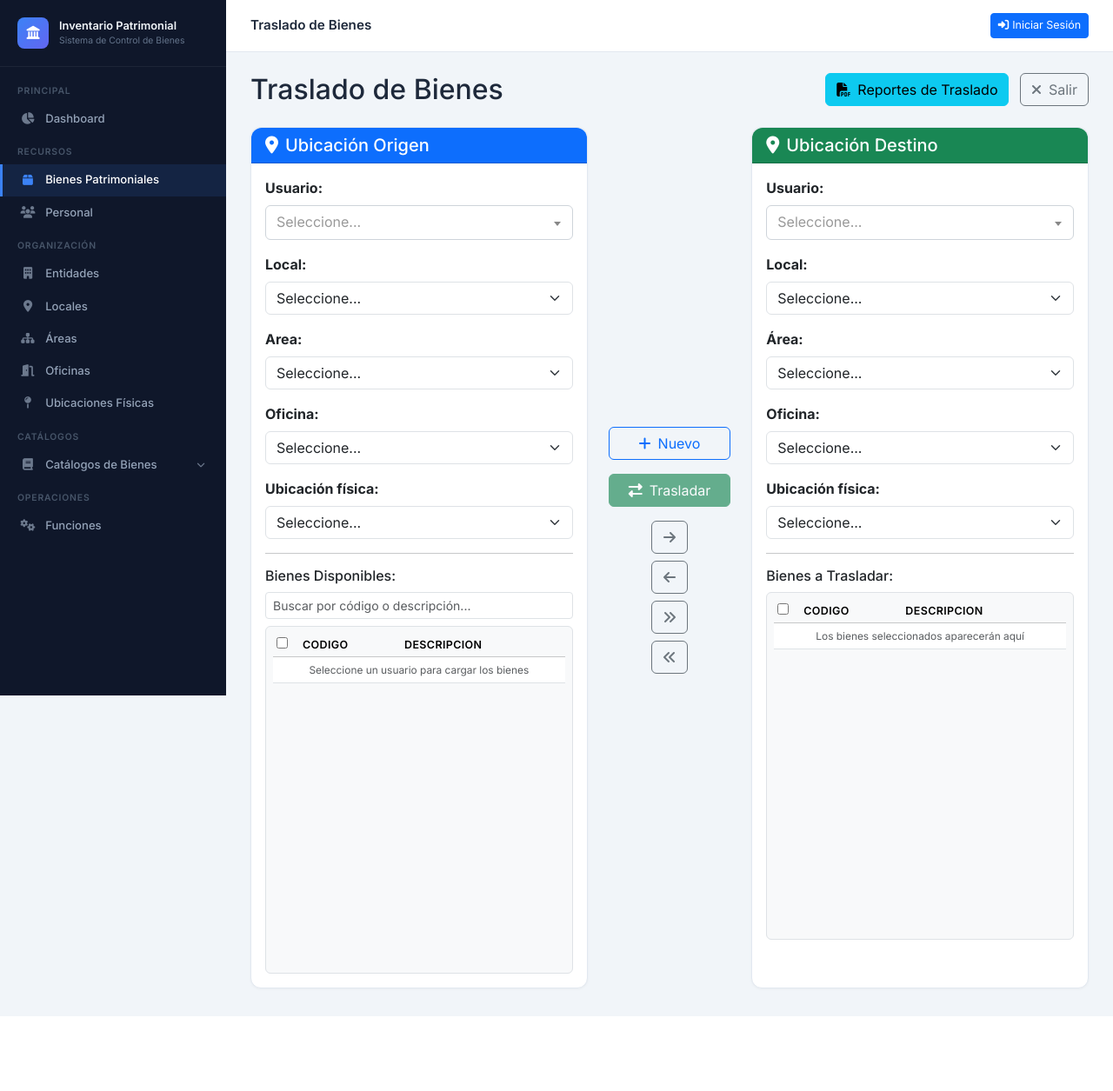
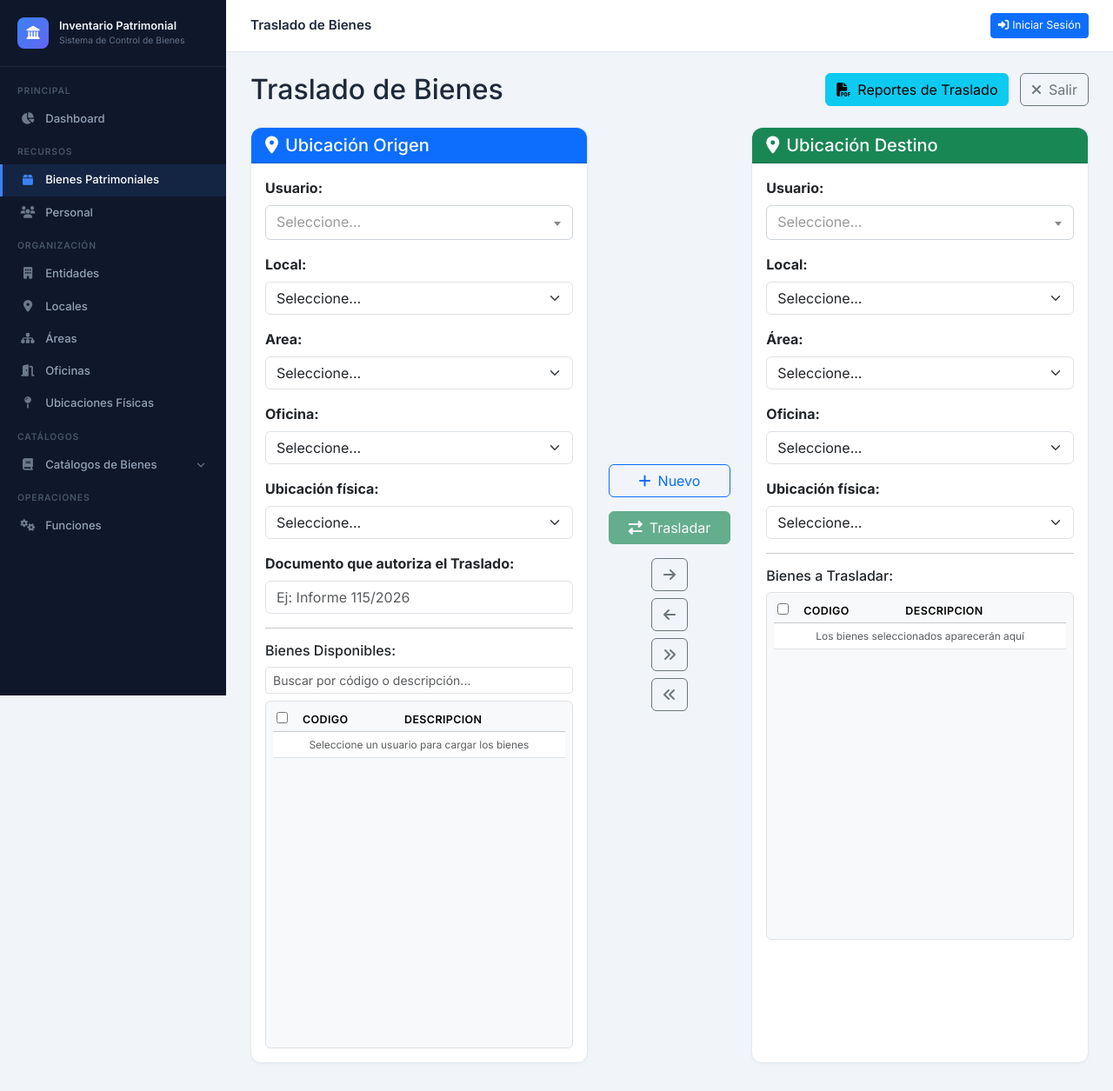
Before and after one commit to escobedocarrascodiego/Inventario_MDJLBYR, a Django app: page /funciones/traslado-bienes/ in a window 1280 px wide. Shown: the whole page at 87% size. Before the commit the page ends 1169 px from the top, so only its background shows below. Run offline with Django 5.2, Linux system fonts and the light colour scheme; data that the repository does not hold is empty; some libraries are stand-ins or nearby versions.

Commit message:
Implementación de campo "documento_autoriza" en el modelo TrasladoBien y su integración en las vistas y formularios. Se actualizó la interfaz para permitir la entrada de este dato y se reflejó en los reportes y la administración de traslados.

```diff
--- a/apps/traslados/admin.py
+++ b/apps/traslados/admin.py
@@ -4,8 +4,8 @@ from .models import TrasladoBien
 
 @admin.register(TrasladoBien)
 class TrasladoBienAdmin(admin.ModelAdmin):
-    list_display = ('bien', 'usuario_origen', 'usuario_destino', 'fecha_traslado')
+    list_display = ('bien', 'usuario_origen', 'usuario_destino', 'documento_autoriza', 'fecha_traslado')
     list_filter = ('fecha_traslado', 'local_origen', 'local_destino')
-    search_fields = ('bien__codigo_patrimonial', 'usuario_origen__apellidos', 'usuario_destino__apellidos')
+    search_fields = ('bien__codigo_patrimonial', 'usuario_origen__apellidos', 'usuario_destino__apellidos', 'documento_autoriza')
     readonly_fields = ('fecha_traslado',)
     date_hierarchy = 'fecha_traslado'
--- a/apps/traslados/models.py
+++ b/apps/traslados/models.py
@@ -24,6 +24,9 @@ class TrasladoBien(models.Model):
     area_destino = models.ForeignKey('organizacion.Area', on_delete=models.PROTECT, related_name='traslados_destino', null=True, blank=True, verbose_name="Área Destino")
     oficina_destino = models.ForeignKey('organizacion.Oficina', on_delete=models.PROTECT, related_name='traslados_destino', null=True, blank=True, verbose_name="Oficina Destino")
     ubicacion_destino = models.ForeignKey('organizacion.UbicacionFisica', on_delete=models.PROTECT, related_name='traslados_destino_ubicacion', null=True, blank=True, verbose_name="Ubicación Física Destino")
+
+    # Documento que autoriza el traslado (Informe, Memorando, etc.)
+    documento_autoriza = models.CharField(max_length=255, blank=True, null=True, verbose_name="Documento que autoriza el Traslado")
 
     # Auditoría
     fecha_traslado = models.DateTimeField(auto_now_add=True, verbose_name="Fecha de Traslado")
--- a/apps/traslados/views.py
+++ b/apps/traslados/views.py
@@ -413,6 +413,7 @@ def ejecutar_traslado(request):
         area_destino_id = data.get('area_destino_id')
         oficina_destino_id = data.get('oficina_destino_id')
         ubicacion_destino_id = data.get('ubicacion_destino_id')
+        documento_autoriza = (data.get('documento_autoriza') or '').strip()
         observaciones = data.get('observaciones', '')
 
         if not bienes_ids:
@@ -458,6 +459,7 @@ def ejecutar_traslado(request):
                     area_destino=area_destino,
                     oficina_destino=oficina_destino,
                     ubicacion_destino=ubicacion_destino,
+                    documento_autoriza=documento_autoriza,
                     observaciones=observaciones
                 )
                 # Forzar el mismo timestamp para todo el lote
@@ -564,6 +566,7 @@ def generar_reporte_asignacion_traslado(request, traslado_id):
 
     context = {
         'entidad_nombre': entidad_nombre,
+        'documento_autoriza': traslado.documento_autoriza or '',
         'fecha': fecha_traslado_str,
         'nombres_completos_origen': nombres_completos_origen,
         'dni_origen': dni_origen,
--- a/templates/ficha-limpia.html
+++ b/templates/ficha-limpia.html
@@ -280,6 +280,9 @@
         <td style="text-align: left;">
             <strong>ENTIDAD U ORGANIZACIÓN DE LA ENTIDAD:</strong><br>
             {{ entidad_nombre|default:"Municipalidad Distrital de José Luis Bustamante y Rivero" }}
+            <br>
+            <strong>DOCUMENTO QUE AUTORIZA EL TRASLADO:</strong>
+            {{ documento_autoriza|default:"-" }}
         </td>
         <td style="text-align: right; vertical-align: bottom;">
             <strong>FECHA:</strong> {{ fecha|default:"" }}
--- a/templates/inventario/traslado_bienes_form.html
+++ b/templates/inventario/traslado_bienes_form.html
@@ -69,6 +69,12 @@
                     <select id="ubicacion_origen" class="form-select">
                         <option value="">Seleccione...</option>
                     </select>
+                </div>
+
+                <div class="mb-3">
+                    <label class="form-label"><strong>Documento que autoriza el Traslado:</strong></label>
+                    <input type="text" id="documento_autoriza" class="form-control"
+                           placeholder="Ej: Informe 115/2026" maxlength="255">
                 </div>
 
                 <hr>
@@ -822,6 +828,7 @@ function ejecutarTraslado() {
             'area_destino_id': $('#area_destino').val() || '',
             'oficina_destino_id': $('#oficina_destino').val() || '',
             'ubicacion_destino_id': $('#ubicacion_destino').val() || '',
+            'documento_autoriza': $('#documento_autoriza').val() || '',
             'observaciones': ''
         }),
         success: function(response) {
@@ -855,6 +862,7 @@ function limpiarFormulario() {
     $('#oficina_destino').html('<option value="">Seleccione...</option>');
     $('#ubicacion_destino').html('<option value="">Seleccione...</option>');
     $('#searchBienesOrigen').val('');
+    $('#documento_autoriza').val('');
     filtroBienesOrigen = '';
     bienesOrigen = [];
     bienesDestino = [];
```
Also changed, not shown: .claude/settings.local.json, apps/traslados/migrations/0002_trasladobien_documento_autoriza.py (added).
